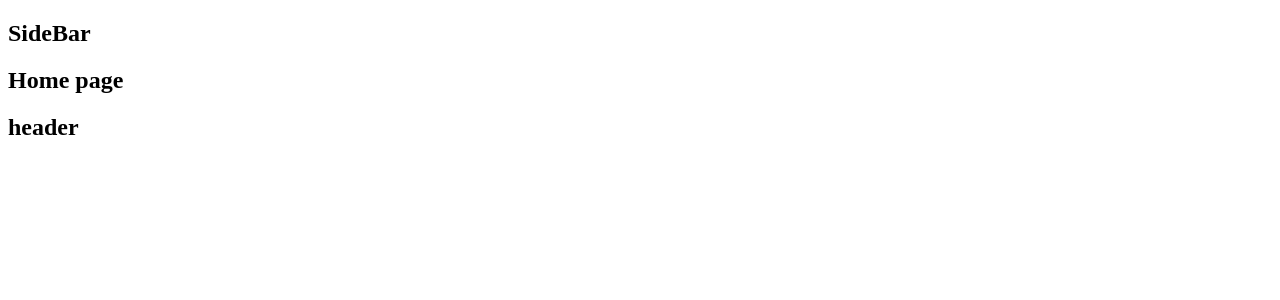
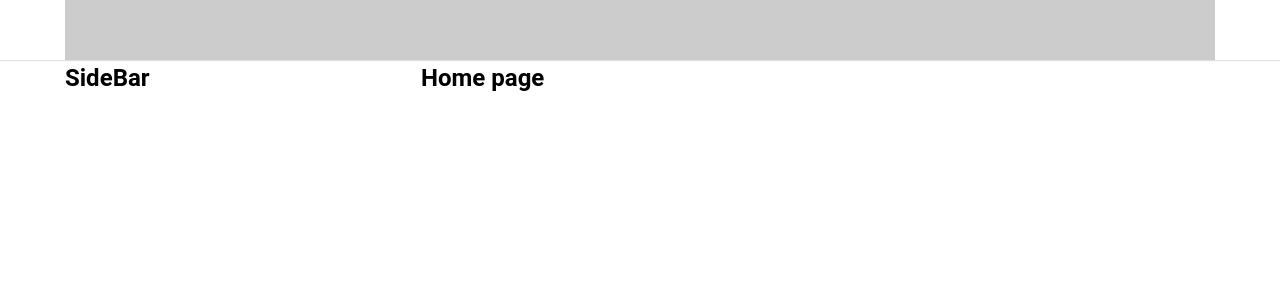
Before and after one commit to 0359689640Diep/TuHocReactJs, a React (Create React App) app: page / in a window 1280 px wide. Shown: the top 300 px of the page. Built offline with nearby package versions, Linux system fonts and the light colour scheme.

Commit message:
add layout default

```diff
--- a/package.json
+++ b/package.json
@@ -6,6 +6,7 @@
     "@testing-library/jest-dom": "^5.17.0",
     "@testing-library/react": "^13.4.0",
     "@testing-library/user-event": "^13.5.0",
+    "classnames": "^2.3.2",
     "react": "^18.2.0",
     "react-dom": "^18.2.0",
     "react-router-dom": "^6.21.0",
--- a/src/components/GlobalStyles/GlobalStyle.scss
+++ b/src/components/GlobalStyles/GlobalStyle.scss
@@ -1,5 +1,7 @@
 :root{
     --primary: #fe2c55;
+    --default-layout-height: 60px;
+    --default-layout-width: 1150px;
 }
 html{
     font-size: 62.5%;
@@ -7,6 +9,8 @@
 }
 *{
     box-sizing: border-box;
+    padding: 0%;
+    margin: 0;
 }
 body{
     font-family: "Roboto", sans-serif;
--- a/src/components/GlobalStyles/index.js
+++ b/src/components/GlobalStyles/index.js
@@ -1,3 +1,4 @@
+import "./GlobalStyle.scss"
 function GlobalStyle({children}) {
     return children;
 }
--- /dev/null
+++ b/src/components/Layout/DefaultLayout/DefaultLayout.module.scss
@@ -0,0 +1,12 @@
+.wrapper{
+    display: flex;
+    align-items: center;
+    flex-direction: column;
+}
+.container{
+    width: var(--default-layout-width);
+    display: flex;
+}
+.content{
+    flex: 1;
+}
--- /dev/null
+++ b/src/components/Layout/DefaultLayout/SideBar/SideBar.module.scss
@@ -0,0 +1,4 @@
+.wrapper{
+    width: 356px;
+
+}
--- a/src/components/Layout/DefaultLayout/SideBar/index.js
+++ b/src/components/Layout/DefaultLayout/SideBar/index.js
@@ -1,5 +1,13 @@
-function Header() {
-    return ( <h2> header </h2> );
+import classNames from "classnames/bind";
+import styles from "./SideBar.module.scss";
+
+const cx = classNames.bind(styles);
+function SideBar() {
+    return (
+        <aside className={cx('wrapper')}>
+            <h2>SideBar</h2>
+        </aside>
+     );
 }
 
-export default Header;
+export default SideBar;
--- a/src/components/Layout/DefaultLayout/index.js
+++ b/src/components/Layout/DefaultLayout/index.js
@@ -1,12 +1,18 @@
+import classNames from "classnames/bind";
 import SideBar from "./SideBar";
 import Header from "@/components/Layout/components/Header";
+import styles from "./DefaultLayout.module.scss"
+
+const cx = classNames.bind(styles);
 
 function DefaultLayout({children}) {
     return (
-         <div>
+         <div className={cx('wrapper')}>
             <Header/>
-            <div className="container">{children}</div>
-            <SideBar/>
+            <div className={cx('container')}>
+                <SideBar/>
+                <div className= {cx('content')}>{children}</div>
+            </div>
          </div>
     );
 }
--- a/src/components/Layout/HeaderOnly/index.js
+++ b/src/components/Layout/HeaderOnly/index.js
@@ -1,6 +1,6 @@
 import Header from "@/components/Layout/components/Header";
 
-function DefaultLayout({children}) {
+function HeaderOnly({children}) {
     return (
          <div>
             <Header/>
@@ -9,4 +9,4 @@
     );
 }
 
-export default DefaultLayout;
+export default HeaderOnly;
--- /dev/null
+++ b/src/components/Layout/components/Header/Header.module.scss
@@ -0,0 +1,13 @@
+.wrapper{
+    width: 100%;
+    height: var(--default-layout-height);
+    box-shadow: 0px 1px 1px rgb(0 0 0 /12%);
+    display: flex;
+    justify-content: center;
+
+}
+.inner{
+    height: 100%;
+    width: var(--default-layout-width);
+    background-color: #ccc;
+}
--- a/src/components/Layout/components/Header/index.js
+++ b/src/components/Layout/components/Header/index.js
@@ -1,5 +1,17 @@
-function SideBar() {
-    return ( <h2> SideBar </h2> );
+import classNames from "classnames/bind";
+import styles from "./Header.module.scss";
+
+const cx  = classNames.bind(styles);
+function Header() {
+    return (
+        <header className={cx("wrapper")}>
+            <div className={cx("inner")}>
+                {/**
+                logo, search
+                 */}
+            </div>
+        </header>
+    );
 }
 
-export default SideBar;
+export default Header;
```
Also changed, not shown: 1 other file (tests, documents, lock files or other folders).
